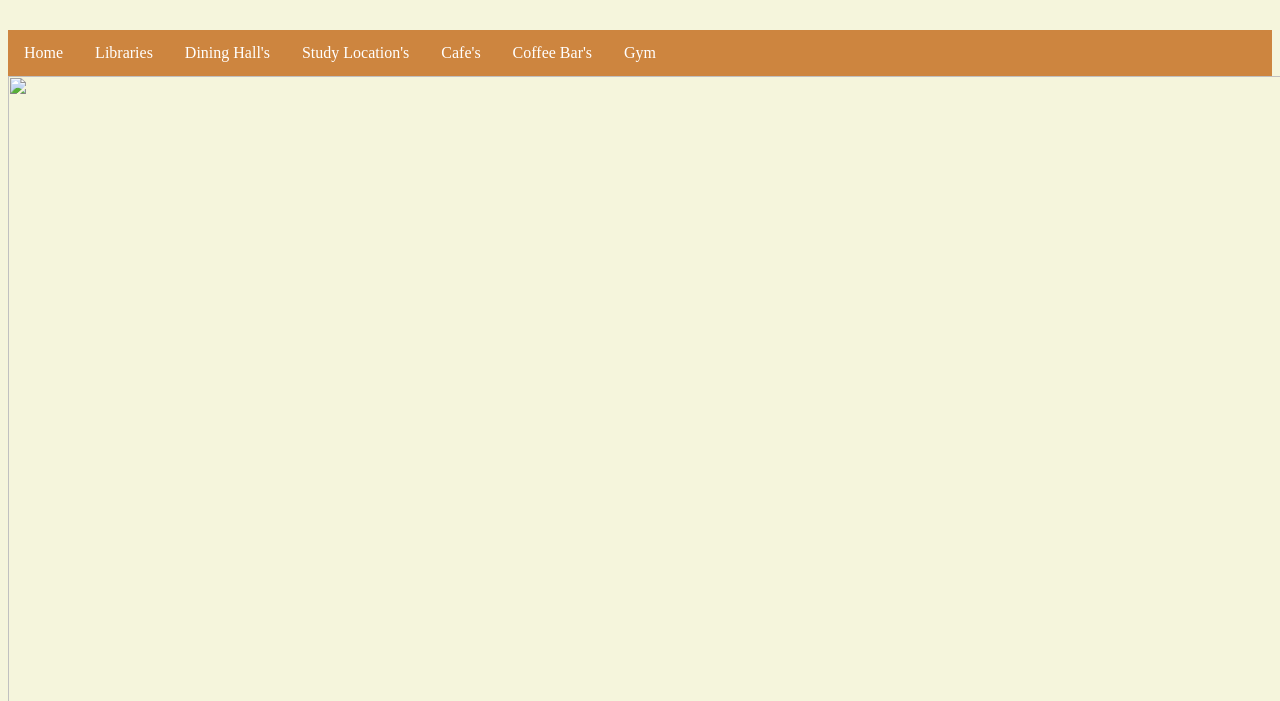
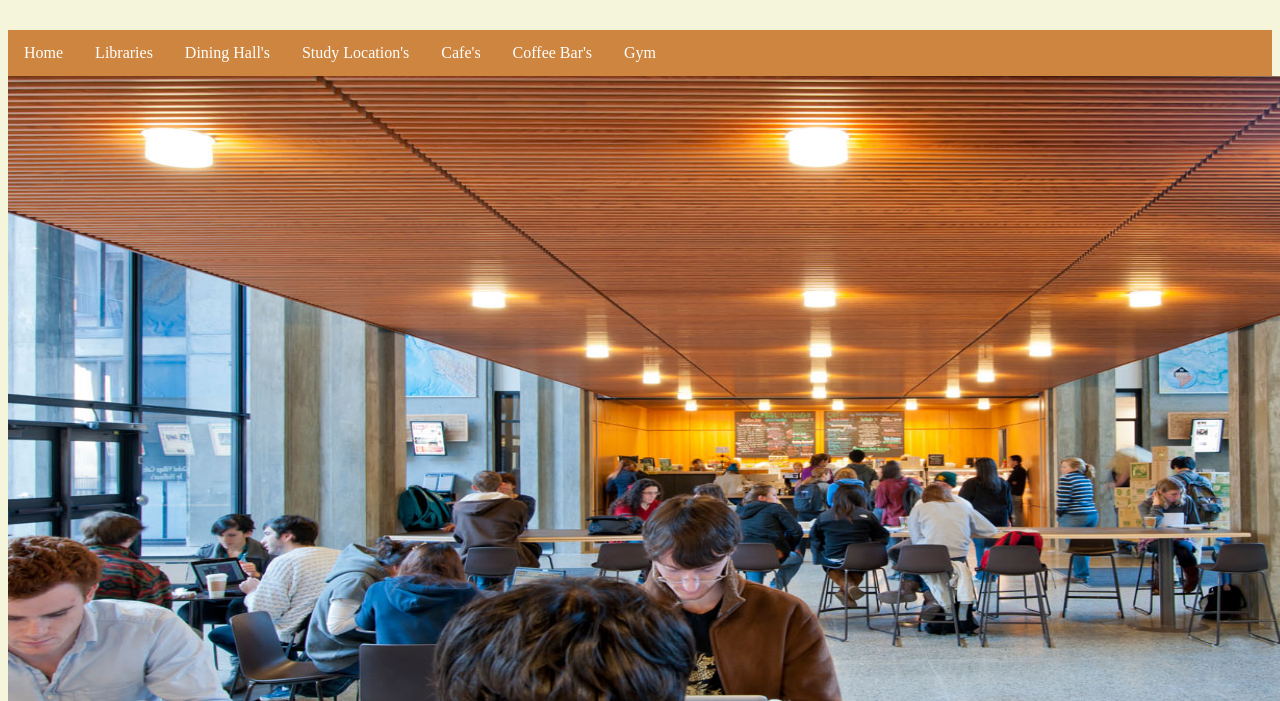
Before and after one commit to krvellan/slughours, a plain HTML site: page Cafes.html in a window 1280 px wide. Shown: the part 99-800 px from the top of the page. Drawn offline with Linux system fonts and the light colour scheme.

Commit message:
Update Cafes.html

```diff
--- a/Cafes.html
+++ b/Cafes.html
@@ -25,7 +25,7 @@
     <li><a href="gym.html">Gym</a></li>
 </ul>
 
-<img src="images/bora_UCSC_McHenryLibrary_05.jpg" height="1065" width="1600"/>
+<img src="bora_UCSC_McHenryLibrary_05.jpg" height="1065" width="1600"/>
 
 <h3> Hours of Operations </h3>
 
```
